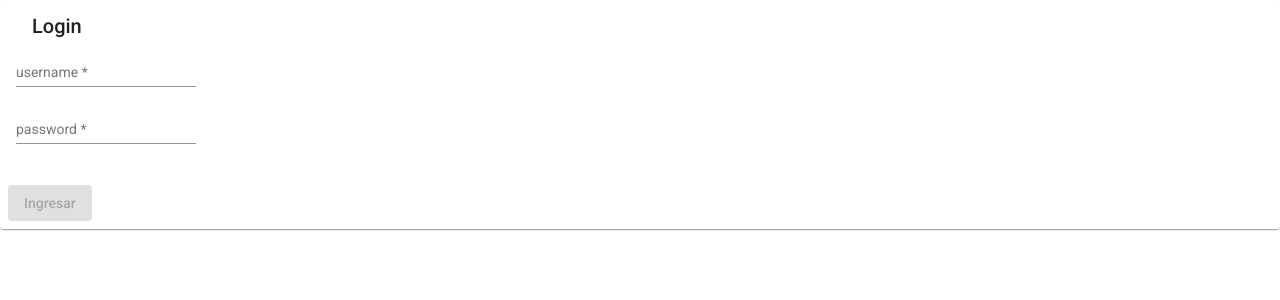
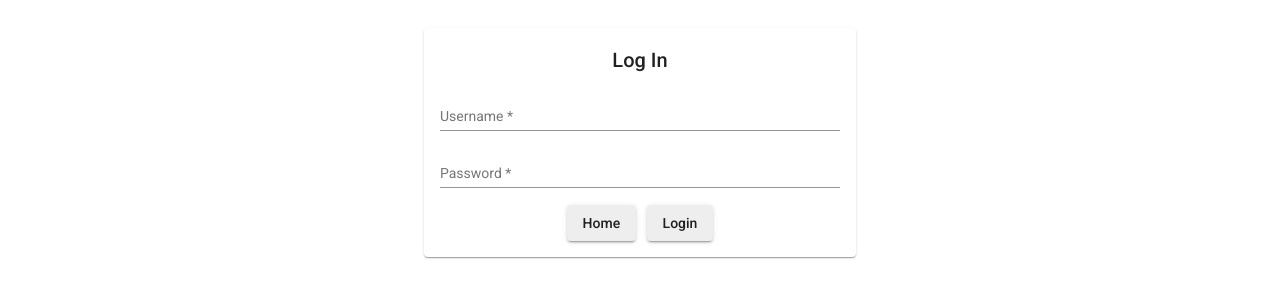
Before and after one commit to fabriciovz/app-multiplica, an Angular app: page /login in a window 1280 px wide. Shown: the top 300 px of the page. Built offline with nearby package versions, Linux system fonts and the light colour scheme.

Commit message:
update app color

```diff
--- a/src/app/admin/components/color-form/color-form.component.ts
+++ b/src/app/admin/components/color-form/color-form.component.ts
@@ -34,7 +34,7 @@ export class ColorFormComponent implements OnInit {
   ngOnInit() {
     this.activatedRoute.params.subscribe((params: Params) => {
       this.id = params.id;
-      if(this.id!=''){
+      if(this.id!='' && this.id!=undefined){
         this.colorsService.getByID(this.id)
         .subscribe((color: any) => {
           this.form.patchValue(color.data);
@@ -48,7 +48,7 @@ export class ColorFormComponent implements OnInit {
     if (this.form.valid) {
       const color = this.form.value;
 
-      if(this.id!=''){
+      if(this.id!='' && this.id!=undefined){
         this.colorsService.update(this.id, color)
         .subscribe((newColor) => {
           console.log(newColor);
--- a/src/app/admin/components/nav/nav.component.html
+++ b/src/app/admin/components/nav/nav.component.html
@@ -8,6 +8,7 @@
       <a mat-list-item routerLink="admin/colores/create">Crear nuevo color</a>
       <a mat-list-item routerLink="admin/colores">Colores</a>
       <a mat-list-item (click)="logout()">Salir</a>
+      <a mat-list-item routerLink="/">Regresar</a>
     </mat-nav-list>
   </mat-sidenav>
   <mat-sidenav-content>
--- a/src/app/auth/components/login/login.component.html
+++ b/src/app/auth/components/login/login.component.html
@@ -1,27 +1,22 @@
-<form [formGroup]="form" (ngSubmit)="login($event)">
-    <mat-card>
-      <mat-card-header>
-        <mat-card-title>Login</mat-card-title>
-      </mat-card-header>
-      <mat-card-content>
-        <div class="row">
-          <div class="col-xs">
-            <mat-form-field>
-              <input placeholder="username" formControlName="username" matInput type="text">
-            </mat-form-field>
-          </div>
-        </div>
-        <div class="row">
-          <div class="col-xs">
-            <mat-form-field>
-              <input placeholder="password" formControlName="password" matInput type="password">
-            </mat-form-field>
-          </div>
-        </div>
-      </mat-card-content>
-      <mat-card-actions>
-        <button [disabled]="form.invalid" mat-raised-button type="submit">Ingresar</button>
-      </mat-card-actions>
-    </mat-card>
-
-  </form>
+<mat-card>
+    <mat-card-content>
+      <form [formGroup]="form" (ngSubmit)="login($event)">
+        <h2>Log In</h2>
+        <mat-form-field class="full-width-input">
+          <input matInput placeholder="Username" formControlName="username" required>
+          <mat-error>
+            Please provide a valid email address
+          </mat-error>
+        </mat-form-field>
+        <mat-form-field class="full-width-input">
+          <input matInput type="password" placeholder="Password" formControlName="password" required>
+          <mat-error>
+            Please provide a valid password
+          </mat-error>
+        </mat-form-field>
+        <a mat-raised-button routerLink="/"  color="primary">Home</a>
+        &nbsp;
+        <button mat-raised-button color="primary">Login</button>
+      </form>
+    </mat-card-content>
+</mat-card>
--- a/src/app/auth/components/login/login.component.scss
+++ b/src/app/auth/components/login/login.component.scss
@@ -0,0 +1,9 @@
+mat-card {
+    max-width: 400px;
+    margin: 2em auto;
+    text-align: center;
+  }
+
+  mat-form-field {
+    display: block;
+  }
--- a/src/app/color/components/colors/colors.component.html
+++ b/src/app/color/components/colors/colors.component.html
@@ -5,8 +5,3 @@
   [color]="color">
   </app-color>
 </div>
-<!--<mat-paginator [length]="length"
-[pageSize]="pageSize"
->
-</mat-paginator>-->
-<br><br><br>
--- a/src/app/layout/layout.component.scss
+++ b/src/app/layout/layout.component.scss
@@ -1,6 +1,6 @@
 /*Styles for products - Display*/
 .container {
-  width: 100%;
+  width: 95%;
   padding-right: 0px;
   padding-left: 0px;
   margin-right: auto;
--- a/src/app/shared/components/footer/footer.component.html
+++ b/src/app/shared/components/footer/footer.component.html
@@ -1,3 +1,3 @@
 <footer color="primary" class="footer-class">
-        <p>Fabricio Bravo Guevara - Correo:fabribraguev@gmail.com</p>
+        <p>Fabricio Bravo Guevara - Correo: fabribraguev@gmail.com</p>
 </footer>
--- a/src/app/shared/components/footer/footer.component.scss
+++ b/src/app/shared/components/footer/footer.component.scss
@@ -1,6 +1,6 @@
 /*Footer*/
 @import '~@angular/material/theming';
-$primary: mat-palette($mat-indigo);
+$primary: mat-palette($mat-gray, A200, A200, A100);
 
 .footer-class {
     /*position: absolute;*/
@@ -11,7 +11,7 @@ $primary: mat-palette($mat-indigo);
     /* Set the fixed height of the footer here */
     height: 50px;
     background-color: #f5f5f5;
-    color: white;
+    color: black;
     background-color: mat-color($primary);
     margin-top: 10px;
 }
@@ -21,3 +21,6 @@ p {
     vertical-align: middle;
     display: table-cell;
   }
+
+
+  //mat-deep-purple
--- a/src/app/shared/components/header/header.component.scss
+++ b/src/app/shared/components/header/header.component.scss
@@ -1,3 +1,13 @@
+@import '~@angular/material/theming';
+$primary: mat-palette($mat-gray, A200, A200, A100);
+
+.header-class {
+  /*position: absolute;*/
+  background-color: #f5f5f5;
+  color: black;
+  background-color: mat-color($primary);
+}
+
 .header-row {
   width: 100%;
 }
@@ -5,13 +15,12 @@
 .row {
   display: flex;
   flex-direction: row;
-
   font-size: 0.8em
 }
 
 .col {
   flex: 1;
-  margin-right: 10px;
+  margin-right: 7px;
 }
 
 .col:last-child {
@@ -24,7 +33,11 @@
 
 .logo {
   display: block;
-  width: 100%;
-  margin-right: 10px;
-  margin-top: 10px;
+  width: 80%;
+  margin-right: 7px;
+  margin-top: 7px;
 }
+
+.flexExpand {
+  flex: 1 1 auto;
+}
--- a/src/environments/environment.ts
+++ b/src/environments/environment.ts
@@ -4,8 +4,8 @@
 
 export const environment = {
   production: false,
-  //url_api: 'http://192.168.0.3:8024/api'
-  url_api: 'https://api-multiplica.herokuapp.com/api'
+  url_api: 'http://192.168.0.3:8024/api'
+  //url_api: 'https://api-multiplica.herokuapp.com/api'
 
 };
 
--- a/src/styles.scss
+++ b/src/styles.scss
@@ -2,4 +2,22 @@
 html, body { height: 100%; }
 body { margin: 0; font-family: Roboto, "Helvetica Neue", sans-serif; position: relative;}
 
-@import '@angular/material/prebuilt-themes/deeppurple-amber.css';
+//@import '@angular/material/prebuilt-themes/deeppurple-amber.css';
+
+@import '~@angular/material/theming';
+@include mat-core();
+
+$primary: mat-palette($mat-gray, A200, A200, A100);
+$accent: mat-palette($mat-indigo);
+
+
+$candy-app-theme: mat-light-theme((
+ color: (
+   primary: $primary,
+   accent: $accent,
+ )
+));
+
+@include angular-material-color($candy-app-theme);
+
+//@include mat-button-theme($candy-app-theme);
```
Also changed, not shown: src/app/shared/components/header/header.component.html (+6 -2 lines).
